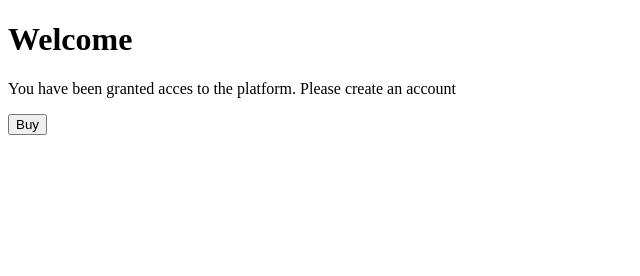
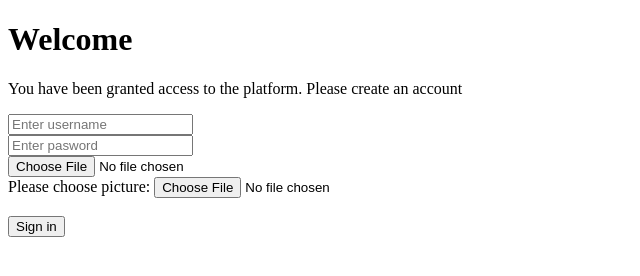
Before and after one commit to MartinNovoOvo/Projects, a plain HTML site: page 03.HTML/03.button.html in a window 1280 px wide. Shown: the whole page, without its empty margins (0-640 px from the left). Drawn offline with Linux system fonts and the light colour scheme.

Commit message:
Strona google

```diff
--- a/03.HTML/03.button.html
+++ b/03.HTML/03.button.html
@@ -1,11 +1,16 @@
 <!DOCTYPE html>
-    <html>
+    <html lang="en">
         <body>
             <header>
                 <h1>Welcome</h1>
-                <p>You have been granted acces to the platform.
-                    Please create an account</p>
             </header>
-            <button>Buy</button>
+            <p>You have been granted access to the platform. Please create an account</p>
+            <input type="text" placeholder="Enter username"><br>
+            <input type="password" placeholder="Enter pasword"><br>
+            <input type="file"><br>
+            <label for="myfile">Please choose picture:</label>
+            <input type="file" id="myfile" name="myfile">
+            <br><br>
+            <button>Sign in</button>
         </body>
     </html>
--- /dev/null
+++ b/03.HTML/stylesForGooglePage.css
@@ -0,0 +1,44 @@
+body, html {
+    margin: 0;
+    padding: 0;
+}
+
+img {
+    width: 30%;
+    display: block;
+    margin: 100px auto 20px;
+    min-width: 272px;
+}
+
+input {
+    box-sizing: border-box;
+    display: block;
+    border-radius: 24px;
+    border: 1px solid rgb(223, 225, 229);
+    height: 44px;
+    margin: 0 auto 29px;
+    max-width: 564px;
+    width: 90%;
+    padding-left: 30px;
+    font-size: 16px;
+}
+
+button {
+    box-sizing: border-box;
+    margin-top: 0;
+    padding: 0 16px;
+    font-size: 14px;
+    height: 36px;
+    background-color: #f8f9fa;
+    border: 1px solid #f8f9fa;
+    cursor: pointer;
+}
+
+button:first-of-type {
+    margin-right: 8px;
+    margin-left: calc(50% - 131.5px);
+}
+
+button::hover {
+    cursor: pointer;
+}
```
Also changed, not shown: 03.HTML/04.google.html (added, +11 -0 lines), 03.HTML/google.png (added), 1 other file.
